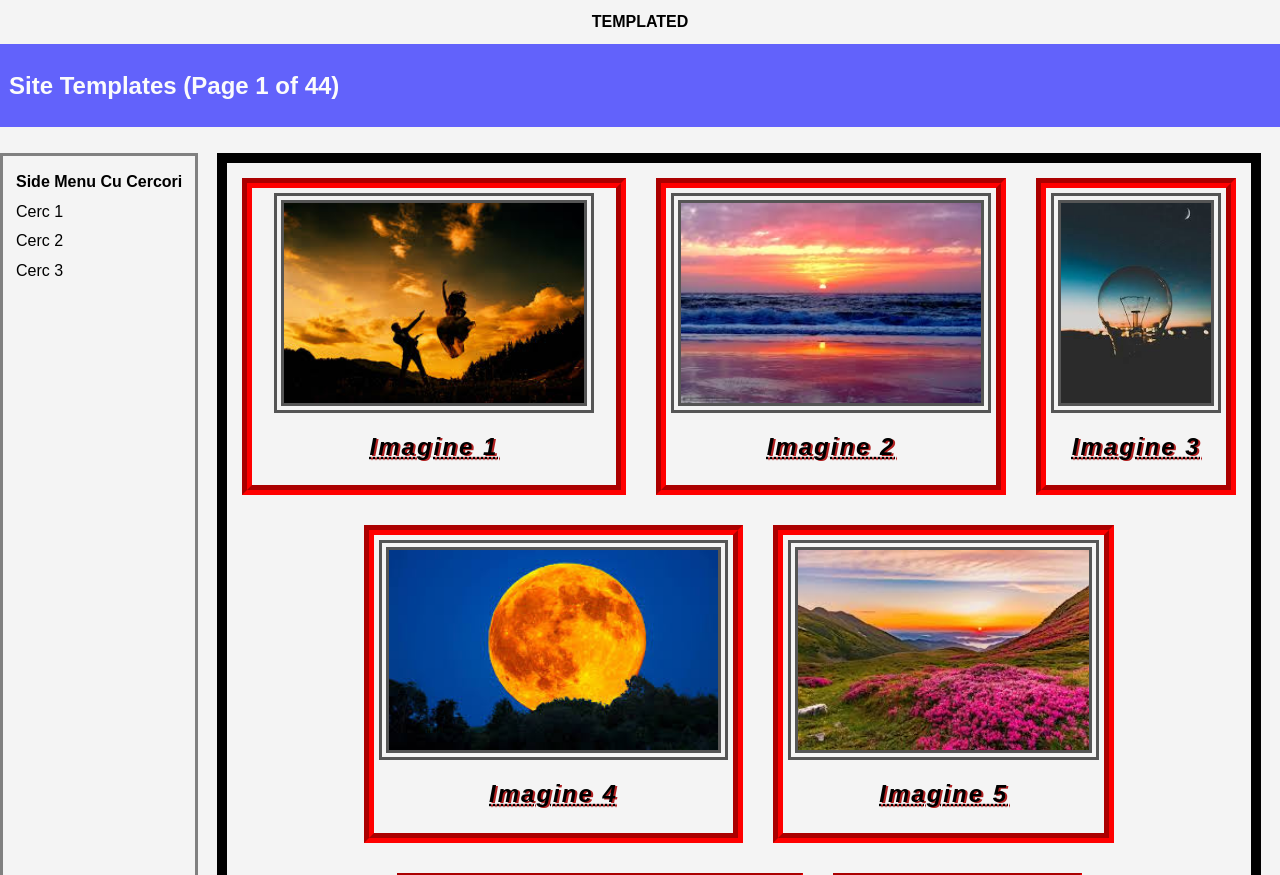
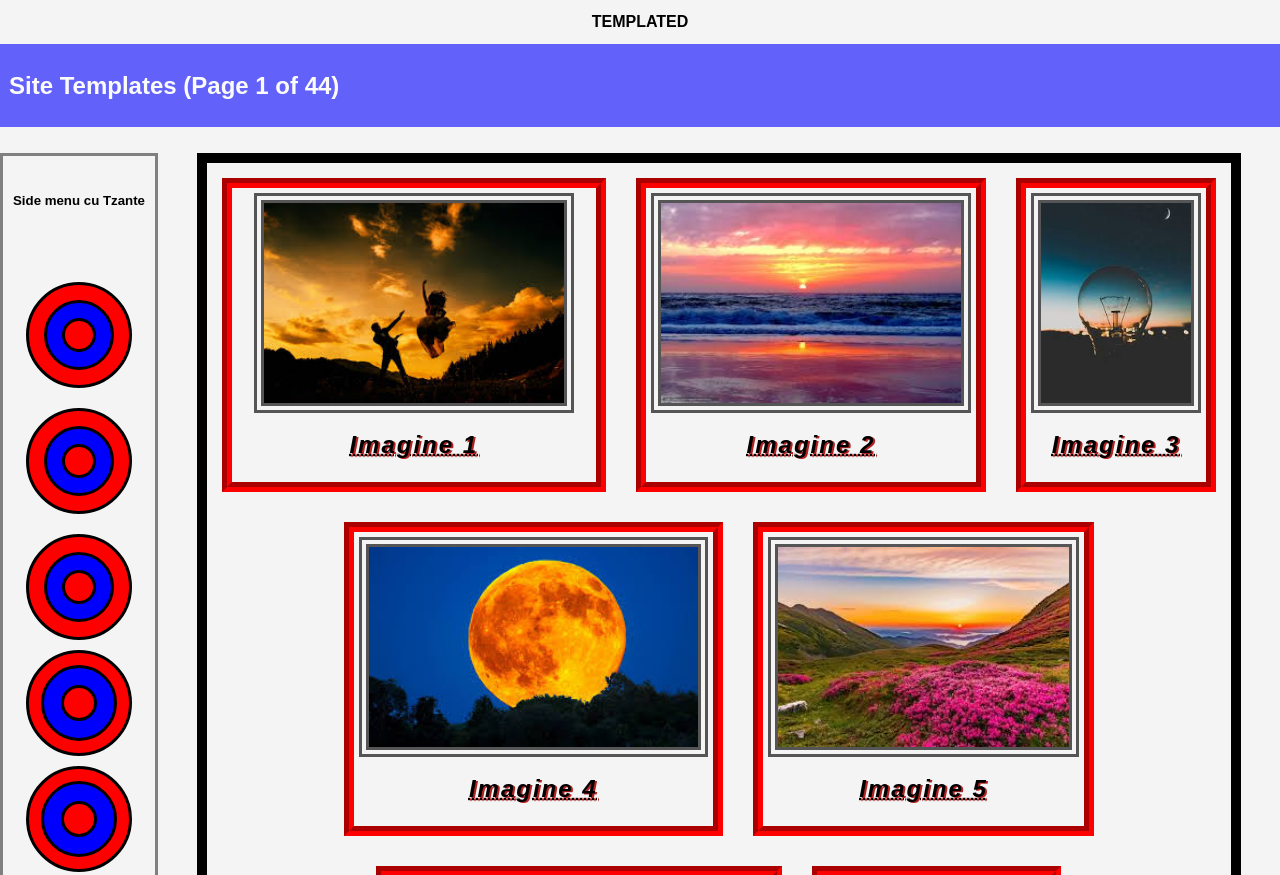
Before and after one commit to BecaAdrian/Front-End-first-Site, a plain HTML site: page index.html in a window 1280 px wide. Shown: the top 875 px of the page. Drawn offline with Linux system fonts and the light colour scheme.

Commit message:
third try

```diff
--- a/css/style.css
+++ b/css/style.css
@@ -58,6 +58,57 @@ body{
 	padding-bottom:600px;
 	border:3px solid grey;
 	float:left;
+	display: inline;
+}
+
+.tinta-mare:hover{
+	background-color:blue;
+}
+
+.tinta-medie:hover{
+	background-color:red;
+}
+
+.tinta-mica:hover{
+	background-color:blue;
+}
+
+.tintele{
+	display:flex;
+	flex-direction: column;
+	align-items:center;
+}
+
+.tinta-mica{
+	position:absolute;
+  	background-color:red;
+  	border-radius:50%;
+  	border:3px solid black;
+  	right:15px;
+  	top:15px;
+  	left:15px;
+  	bottom:15px;
+}
+
+.tinta-medie{
+	position:absolute;
+  	background-color:blue;
+  	border-radius:50%;
+  	border:3px solid black;
+  	right:15px;
+    left:15px;
+    top:15px;
+    bottom:15px;
+}
+
+.tinta-mare{
+	position:relative;
+  	height:100px;
+  	width:100px;
+  	background-color:red;
+  	border-radius:50%;
+  	border:3px solid black;
+  	margin-top:20px;
 }
 
 .imagini{
@@ -68,7 +119,7 @@ body{
 	margin:15px;
 	padding:5px;
 	line-height:16px;
-  	animation:mymove 1.7s 3;
+  	animation:mymove 1.7s 0;
 }
 
 @keyframes mymove {
@@ -78,3 +129,63 @@ body{
 .imagini-first{
 	flex:2;
 }
+
+/*
+.circle{
+    display: flex;
+    background-color: red;
+    justify-content: center;
+    align-items: center;
+    border: blue solid 10px;
+    border-radius: 50%;
+    height: 40px;
+    width: 40px;
+    margin-top: 10px;
+}
+.circle::before {
+    content: "";
+    background-color: blue;
+    border-radius: 50%;
+    height: 15px;
+    width: 15px;
+}
+*/
+.circle{
+	margin:10px auto;
+    position:relative;
+    display:flex;
+    background-color:red;
+    justify-content:center;
+    align-items:center;
+    border:black solid 3px;
+    border-radius:50%;
+    height:100px;
+    width:100px;
+}
+.circle::before {
+    content:"";
+    background-color:blue;
+    border:black solid 3px;
+    border-radius:50%;
+    height:70%;
+    width:70%;
+}
+
+.circle::after {
+    content:"";
+	position:absolute;
+    background-color:red;
+    border:black solid 3px;
+    border-radius: 50%;
+    height:30%;
+    width:30%;
+}
+
+.circle:hover,
+.circle:hover::after{
+	background-color:blue;
+}
+
+.circle:hover::before{
+	background-color:red;
+}
--- a/index.html
+++ b/index.html
@@ -12,24 +12,34 @@
 			<h2>Site Templates (Page 1 of 44)</h2>
 	</div>
 	<div class="side-menu">
-		<table>
-			<thead>
-				<tr>
-					<th>Side Menu Cu Cercori</th>
-				</tr>
-			</thead>
-			<tbody>
-				<tr>
-					<td>Cerc 1</td>
-				</tr>
-				<tr>
-					<td>Cerc 2</td>
-				</tr>
-				<tr>
-					<td>Cerc 3</td>
-				</tr>
-			</tbody>
-		</table>
+		<h5><strong>Side menu cu Tzante</strong></h5>
+		<br>
+	<div class="tintele">
+		<div class="tinta-mare">
+			<div class="tinta-medie">
+				<div class="tinta-mica">
+
+				</div>
+			</div>
+		</div>
+		<div class="tinta-mare">
+			<div class="tinta-medie">
+				<div class="tinta-mica">
+
+				</div>
+			</div>
+		</div>
+		<div class="tinta-mare">
+			<div class="tinta-medie">
+				<div class="tinta-mica">
+
+				</div>
+			</div>
+		</div>
+	</div>
+	<div class="circle"></div>
+	<div class="circle"></div>
+	<div class="circle"></div>
 	</div>
 	<br>
 	<div class="container">
```
